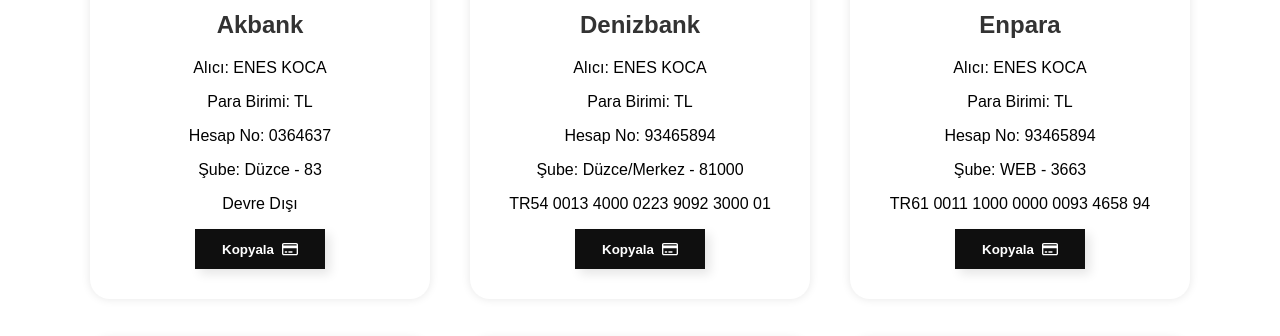
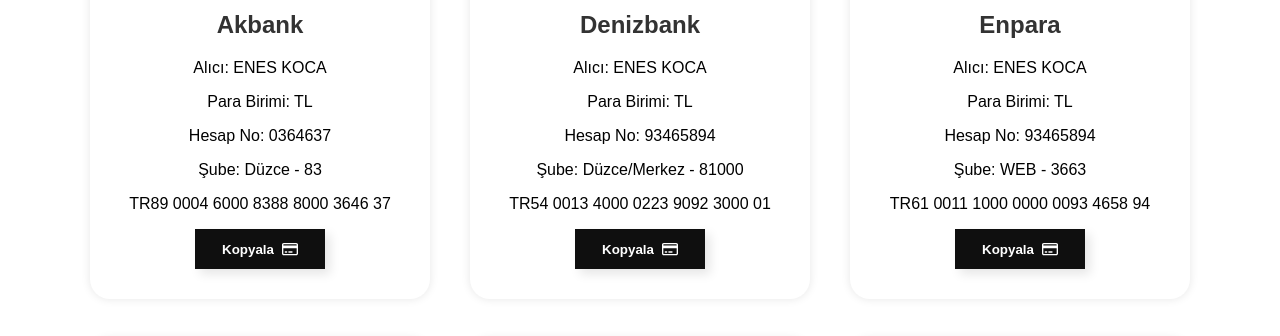
Before and after one commit to kalipsotr/info, a plain HTML site: page payments.html in a window 1280 px wide. Shown: the part 250-586 px from the top of the page. Drawn offline with Linux system fonts and the light colour scheme.

Commit message:
Update payments.html

```diff
--- a/payments.html
+++ b/payments.html
@@ -15,7 +15,7 @@
             <p>Para Birimi: TL</p>
             <p>Hesap No: 0364637</p>
             <p>Şube: Düzce - 83</p>
-            <p>Devre Dışı</p>
+            <p>TR89 0004 6000 8388 8000 3646 37</p>
 
 
 <button class="Btn">
```
